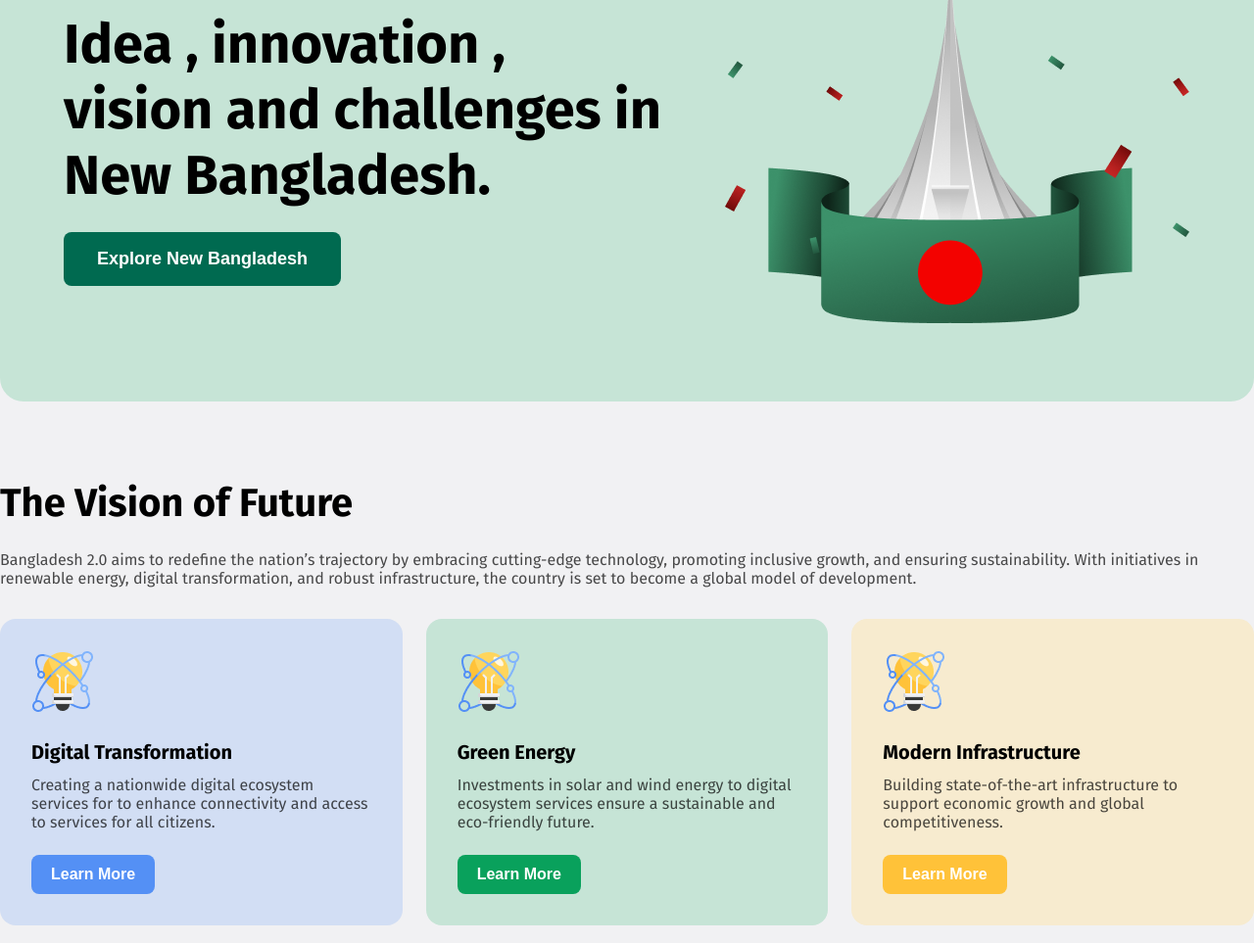
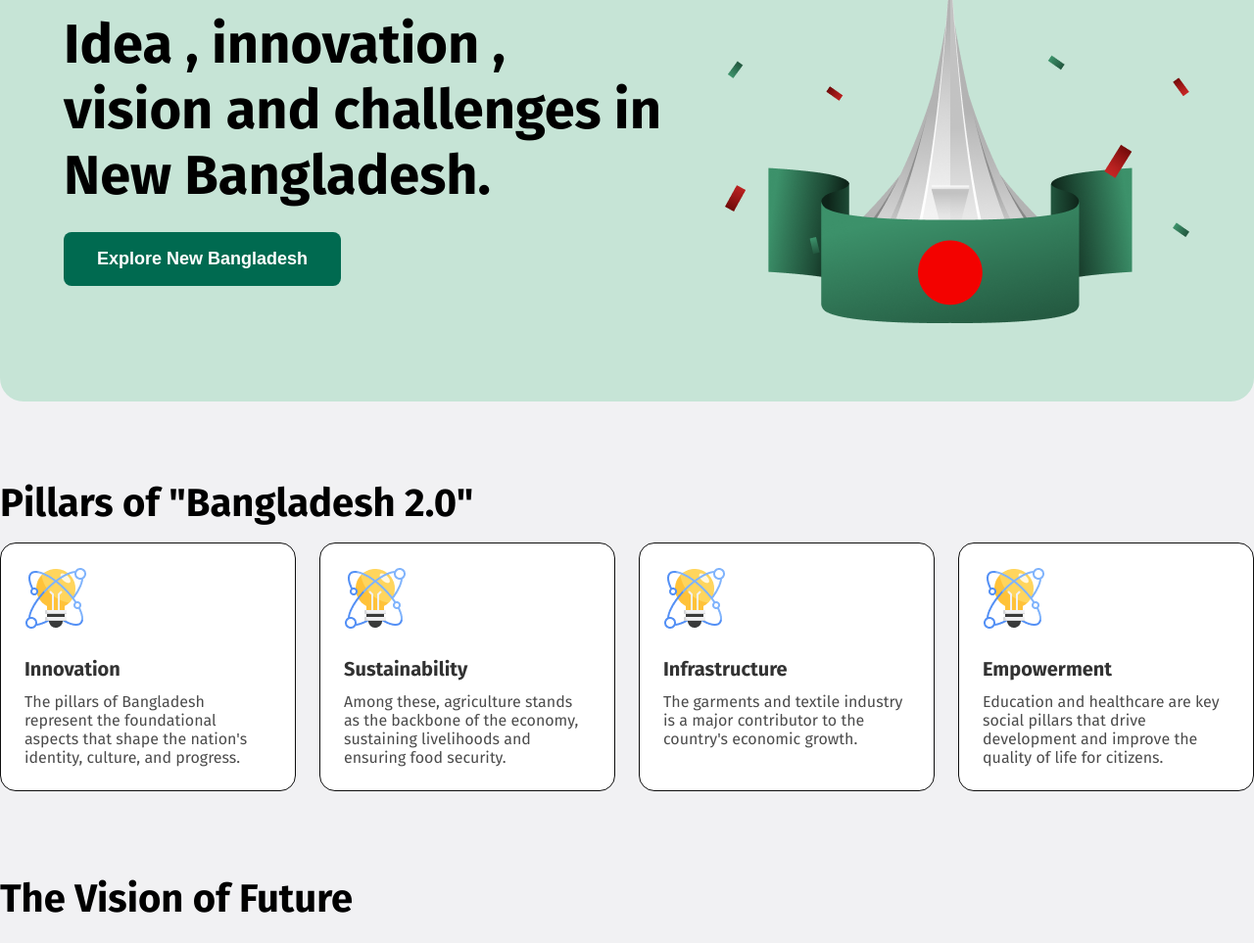
Before and after one commit to auntor0022/Assignment-1, a plain HTML site: page index.html in a window 1280 px wide. Shown: the part 267-1230 px from the top of the page at 98% size. Drawn offline with Linux system fonts and the light colour scheme.

Commit message:
first section added

```diff
--- a/CSS/style.css
+++ b/CSS/style.css
@@ -28,13 +28,11 @@ body{
     border: 2px solid #006A50;
 }
 .section-title{
-    font-family: "Fira Sans", serif;
     font-weight: bold;
     font-size: 40px;
     margin-bottom: 24px;
 }
 .section-description{
-    font-family: "Fira Sans", serif;
     font-size: 16px;
     font-weight: 400;
     opacity: 0.7;
@@ -91,6 +89,45 @@ nav button:hover{
     font-size: 56px;
     margin-bottom: 24px;
 }
+
+
+/* First Section */
+.first-section{
+    margin: 80px auto;
+    height: 324px;
+    width: 1280px;
+}
+.fifth-section-title{
+    font-weight: bold;
+    font-size: 40px;
+    margin-bottom: 32px;
+}
+.first-section-boxs{
+    display: flex;
+    gap: 24px;
+}
+.first-section-box{
+    width: 302px;
+    background-color: white;
+    border: 1px solid #0E0E0E;
+    border-radius: 16px;
+    padding: 24px;
+}
+.first-section-img{
+    margin-bottom: 24px;
+}
+.first-section-subtitle{
+    font-weight: bold;
+    font-size: 20px;
+    opacity: 0.8;
+    margin-bottom: 12px;
+}
+.first-section-description{
+    font-size: 16px;
+    font-weight: 400;
+    opacity: 0.7;
+}
+
 
 
 /* Second Section */
--- a/index.html
+++ b/index.html
@@ -29,6 +29,32 @@
     </header>
 
     <main>
+        <section class="first-section">
+            <h1 class="fifth-section-title">Pillars of "Bangladesh 2.0"</h1>
+            <div class="first-section-boxs">
+                <div class="first-section-box">
+                    <img src="assets/card-icon.png" alt="Card Icon" class="first-section-img">
+                    <h3 class="first-section-subtitle">Innovation</h3>
+                    <p class="first-section-description">The pillars of Bangladesh represent the foundational aspects that shape the nation's identity, culture, and progress.</p>
+                </div>
+                <div class="first-section-box">
+                    <img src="assets/card-icon.png" alt="Card Icon" class="first-section-img">
+                    <h3 class="first-section-subtitle">Sustainability</h3>
+                    <p class="first-section-description"> Among these, agriculture stands as the backbone of the economy, sustaining livelihoods and ensuring food security.</p>
+                </div>
+                <div class="first-section-box">
+                    <img src="assets/card-icon.png" alt="Card Icon" class="first-section-img">
+                    <h3 class="first-section-subtitle">Infrastructure</h3>
+                    <p class="first-section-description">The garments and textile industry is a major contributor to the country's economic growth.</p>
+                </div>
+                <div class="first-section-box">
+                    <img src="assets/card-icon.png" alt="Card Icon" class="first-section-img">
+                    <h3 class="first-section-subtitle">Empowerment</h3>
+                    <p class="first-section-description">Education and healthcare are key social pillars that drive development and improve the quality of life for citizens.</p>
+                </div>
+            </div>
+        </section>
+
         <section class="second-section">
             <h1 class="section-title">The Vision of Future</h1>
             <h3 class="section-description">Bangladesh 2.0 aims to redefine the nation’s trajectory by embracing
```
